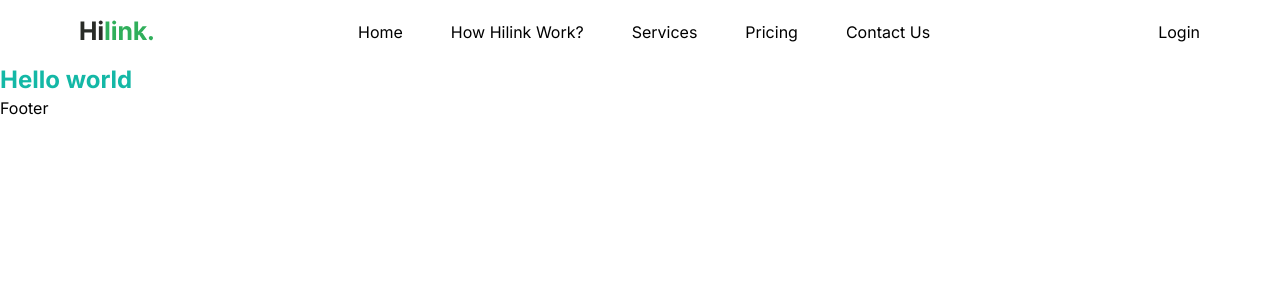
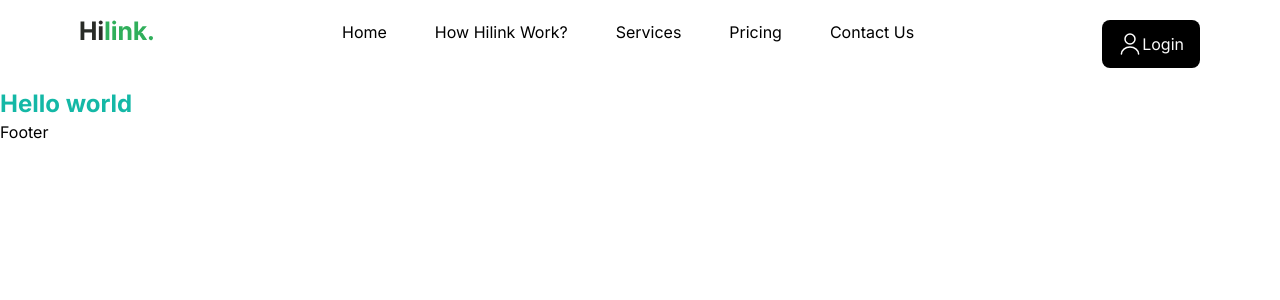
Before and after one commit to MatthewsRicky/travelapp, a Next.js app: page / in a window 1280 px wide. Shown: the top 300 px of the page. Built offline with nearby package versions, Linux system fonts and the light colour scheme.

Commit message:
Update Button.tsx

```diff
--- a/components/Button.tsx
+++ b/components/Button.tsx
@@ -10,7 +10,7 @@ interface ButtonProps {
 const Button = ({ type, title, icon, variant }: ButtonProps) => {
 	return (
 		<button
-			className='flex cursor-pointer'
+			className='flex cursor-pointer bg-black text-neutral-50 py-3 items-center px-4 rounded-lg'
 			type={type}>
 			{icon && (
 				<Image
```
